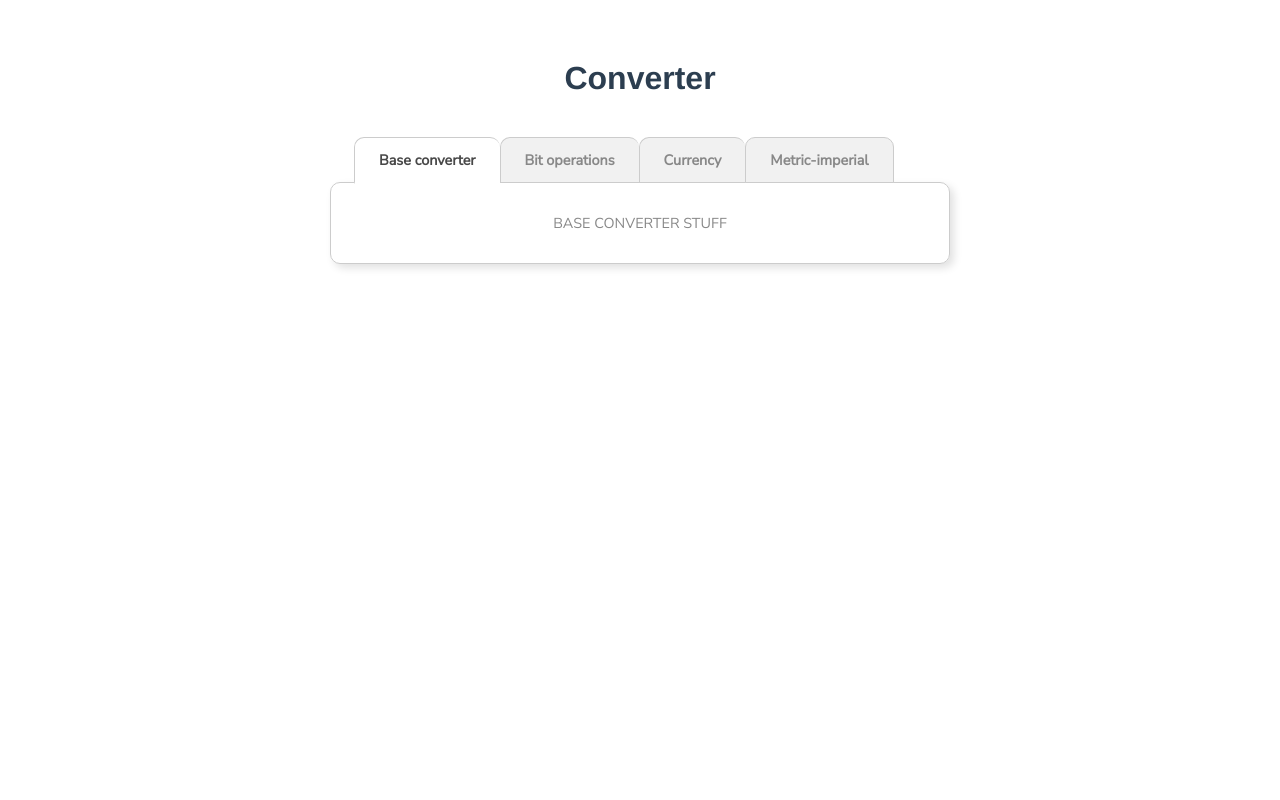
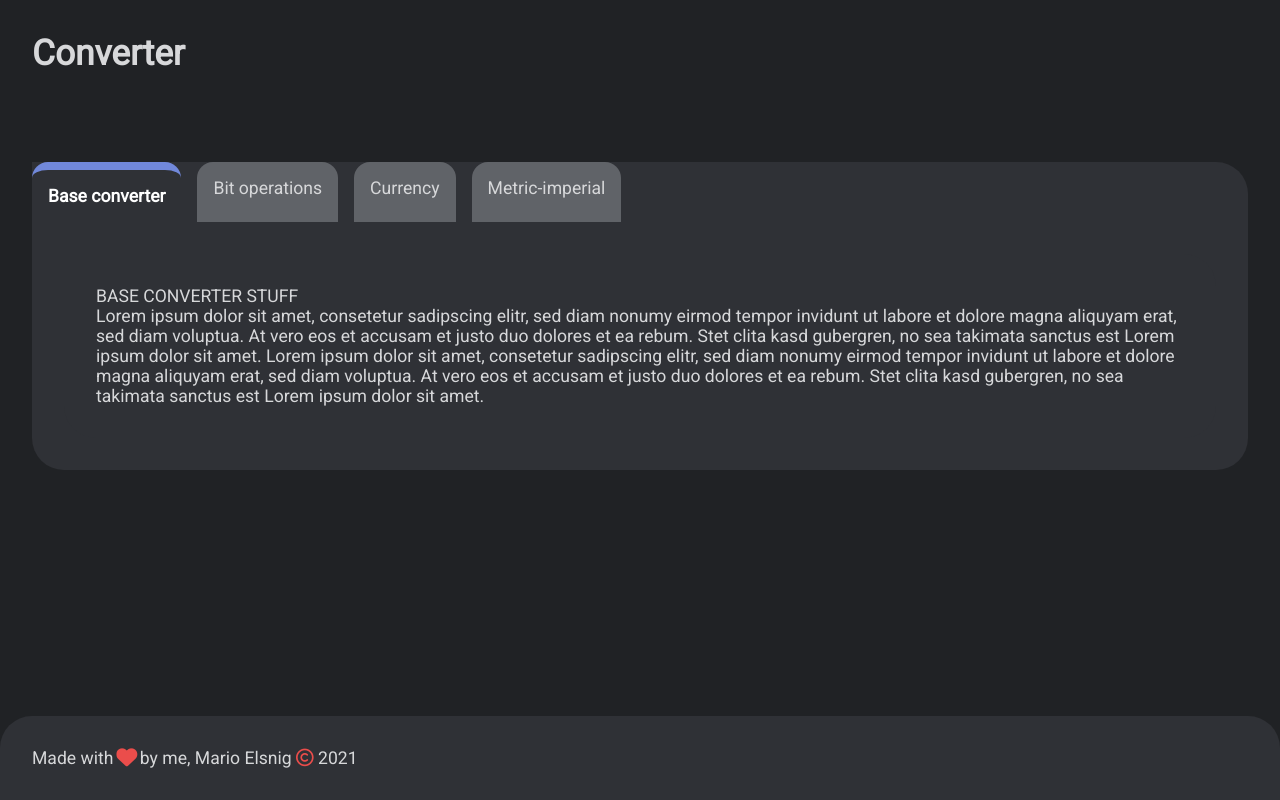
Before and after one commit to MarioMatschgi/Converter, a Vue app: page / in a window 1280 px wide. Built offline with nearby package versions, Linux system fonts and the light colour scheme.

Commit message:
Added CSS

```diff
--- a/package.json
+++ b/package.json
@@ -1,6 +1,6 @@
 {
   "name": "converter",
-  "version": "0.1.0",
+  "version": "0.1.2",
   "private": true,
   "scripts": {
     "serve": "vue-cli-service serve",
--- a/public/index.html
+++ b/public/index.html
@@ -1,12 +1,14 @@
 <!DOCTYPE html>
-<html lang="">
+<html lang="en">
+
 <head>
   <meta charset="utf-8">
   <meta http-equiv="X-UA-Compatible" content="IE=edge">
   <meta name="viewport" content="width=device-width,initial-scale=1.0">
   <link rel="icon" href="<%= BASE_URL %>favicon.ico">
-    <title><%= htmlWebpackPlugin.options.title %></title>
+  <title>Converter</title>
 </head>
+
 <body>
   <noscript>
     <strong>We're sorry but <%= htmlWebpackPlugin.options.title %> doesn't work properly without JavaScript enabled. Please enable it to continue.</strong>
@@ -14,4 +16,5 @@
   <div id="app"></div>
   <!-- built files will be auto injected -->
 </body>
+
 </html>
--- a/src/App.vue
+++ b/src/App.vue
@@ -1,26 +1,76 @@
 <template>
+  <!-- HEADER -->
+  <div class="header">
     <h1>Converter</h1>
-  <TabHeader></TabHeader>
+  </div>
+
+  <!-- CONTENT -->
+  <div class="content">
+    <TabHeader/>
+  </div>
+
+  <!-- FOOTER -->
+  <div class="spacer"></div>
+  <div class="footer">
+    <Footer/>
+  </div>
 </template>
 
 <script>
 import TabHeader from "./components/TabHeader";
+import Footer from "./components/Footer";
 
 export default {
 	name: "App",
 	components: {
 		TabHeader,
+		Footer,
+	},
+	mounted() {
+		let fa = document.createElement("script");
+		fa.setAttribute("src", "https://kit.fontawesome.com/c073fc9ae6.js");
+		document.head.appendChild(fa);
 	},
 };
 </script>
 
 <style>
+@import url("https://fonts.googleapis.com/css2?family=Roboto&display=swap");
+
+:root {
+	--colors_red: #eb4d4b;
+
+	--background_color: #202225;
+	--foreground_color: #2f3136;
+	--accent_color: #7188da;
+	--highlight_color: #606368;
+	/* --hover_color: #7188da; */
+	/*--selection_color: #ffffff17;*/ /* bright gray 37393e */
+	--font_color: #d7d8da;
+	--font_selection_color: var(--colors_red);
+
+	--margin-h: 2rem;
+	--margin-p: 0.5rem;
+
+	--small_padding: 1rem;
+	--padding: 2rem;
+
+	--small_border_radius: 1rem;
+	--border_radius: 2rem;
+}
+
 #app {
-  font-family: Avenir, Helvetica, Arial, sans-serif;
+	font-family: "Roboto", sans-serif, Arial, Helvetica, sans-serif;
+	font-size: 1.1rem;
 	-webkit-font-smoothing: antialiased;
-  -moz-osx-font-smoothing: grayscale;
-  text-align: center;
-  color: #2c3e50;
-  margin-top: 60px;
+
+	color: var(--font_color);
+	flex-grow: 1;
+	display: flex;
+	flex-direction: column;
 }
 </style>
+
+<style src="@/Css/general.css"></style>
+<style src="@/Css/font.css"></style>
+<style src="@/Css/animations.css"></style>
--- /dev/null
+++ b/src/Css/animations.css
@@ -0,0 +1,30 @@
+/* HEART ANIMATION */
+.heart {
+  cursor: pointer;
+
+  animation: heart-beat 1.5s;
+  animation-iteration-count: infinite;
+}
+@keyframes heart-beat {
+  0% {
+    transform: scale(1);
+  }
+  10% {
+    transform: scale(1.2);
+  }
+  20% {
+    transform: scale(1);
+  }
+  25% {
+    transform: scale(1);
+  }
+  35% {
+    transform: scale(1.2);
+  }
+  45% {
+    transform: scale(1);
+  }
+  100% {
+    transform: scale(1);
+  }
+}
--- /dev/null
+++ b/src/Css/font.css
@@ -0,0 +1,10 @@
+h1 {
+  margin-top: 0;
+}
+p {
+	margin: 0;
+	padding: 0;
+}
+::selection {
+  color: var(--font_selection_color);
+}
--- /dev/null
+++ b/src/Css/footer.css
@@ -0,0 +1,3 @@
+.footer .box {
+  border-radius: var(--border_radius) var(--border_radius) 0 0;
+}
--- /dev/null
+++ b/src/Css/general.css
@@ -0,0 +1,39 @@
+html {
+	background-color: var(--background_color);
+	margin: 0;
+  padding: 0;
+}
+body {
+  margin: 0;
+  padding: 0;
+  min-height: 100vh;
+
+  display: flex;
+  flex-direction: column;
+}
+
+.content, .header {
+	margin: var(--padding);
+}
+
+.box {
+  margin-top: var(--margin-p);
+  padding: var(--padding);
+
+  border-radius: var(--border_radius);
+  background: var(--foreground_color);
+}
+.box :first-child {
+  margin-top: 0;
+}
+.box :last-child {
+  margin-bottom: 0;
+}
+
+.heart, .copyrightsign {
+  color: var(--colors_red);
+}
+
+.spacer {
+  flex-grow: 1;
+}
--- /dev/null
+++ b/src/Css/tab-system.css
@@ -0,0 +1,48 @@
+.container {
+
+}
+.content {
+  background-color: var(--foreground_color);
+  border-radius: 0 var(--border_radius) var(--border_radius) var(--border_radius);
+}
+
+/* Style the tabs */
+.tabs {
+  display: flex;
+}
+
+.tabs a {
+	cursor: pointer;
+  padding: var(--small_padding);
+	transition: background-color 0.2s;
+  background-color: var(--highlight_color);
+  border-radius: var(--small_border_radius) var(--small_border_radius) 0 0;
+
+  margin-right: var(--small_border_radius);
+  border-top: 0 solid var(--highlight_color);
+
+  transition: all .4s;
+}
+.tabs a:last-child {
+  margin-right: 0;
+}
+
+/* Change background color of tabs on hover */
+.tabs a:not(.active):hover, .tabs a.active {
+	background-color: var(--foreground_color);
+
+  border-top: calc(var(--small_border_radius) / 2) solid var(--accent_color);
+	color: #fff;
+  font-weight: bold;
+}
+
+/* Styling for active tab */
+.tabs a.active {
+  /* background-color: var(--selection_color); */
+	cursor: default;
+}
+
+/* Style the tab content */
+.tabcontent {
+	padding: var(--padding);
+}
--- /dev/null
+++ b/src/components/Footer.vue
@@ -0,0 +1,18 @@
+<template>
+  <div class="box">
+    <p class="copyright">
+      Made with <i class="fas heart" aria-hidden="true"></i> by me, Mario Elsnig <i class="far copyrightsign" aria-hidden="true"></i> 2021
+    </p>
+  </div>
+</template>
+
+<script>
+export default {
+	name: "Footer",
+};
+</script>
+
+<style>
+</style>
+
+<style scoped src="@/Css/footer.css"></style>
--- a/src/components/TabHeader.vue
+++ b/src/components/TabHeader.vue
@@ -10,6 +10,7 @@
 		<div class="content">
 			<div v-if="activetab === '1'" class="tabcontent">
 				<p>BASE CONVERTER STUFF</p>
+        <p>Lorem ipsum dolor sit amet, consetetur sadipscing elitr, sed diam nonumy eirmod tempor invidunt ut labore et dolore magna aliquyam erat, sed diam voluptua. At vero eos et accusam et justo duo dolores et ea rebum. Stet clita kasd gubergren, no sea takimata sanctus est Lorem ipsum dolor sit amet. Lorem ipsum dolor sit amet, consetetur sadipscing elitr, sed diam nonumy eirmod tempor invidunt ut labore et dolore magna aliquyam erat, sed diam voluptua. At vero eos et accusam et justo duo dolores et ea rebum. Stet clita kasd gubergren, no sea takimata sanctus est Lorem ipsum dolor sit amet.</p>
 			</div>
 			<div v-if="activetab === '2'" class="tabcontent">
 				<p>BIT OPERATION</p>
@@ -34,88 +35,6 @@ export default {
 };
 </script>
 
+<style src="@/Css/tab-system.css"></style>
 <style scoped>
-/* Import Google Font */
-@import url(https://fonts.googleapis.com/css?family=Nunito+Sans);
-
-/* RESET */
-* {
-	box-sizing: border-box;
-	margin: 0;
-	padding: 0;
-}
-
-.container {
-	max-width: 620px;
-	min-width: 420px;
-	margin: 40px auto;
-	font-family: "Nunito Sans", Arial, Helvetica, sans-serif;
-	font-size: 0.9em;
-	color: #888;
-}
-
-/* Style the tabs */
-.tabs {
-	overflow: hidden;
-	margin-bottom: -2px; /* hide bottom border */
-	margin-left: 24px;
-}
-
-.tabs a {
-	float: left;
-	cursor: pointer;
-	padding: 12px 24px;
-	transition: background-color 0.2s;
-	border: 1px solid #ccc;
-	border-right: none;
-	background-color: #f1f1f1;
-	border-radius: 10px 10px 0 0;
-	font-weight: bold;
-}
-.tabs a:last-child {
-	border-right: 1px solid #ccc;
-}
-
-/* Change background color of tabs on hover */
-.tabs a:hover {
-	background-color: #aaa;
-	color: #fff;
-}
-
-/* Styling for active tab */
-.tabs a.active {
-	background-color: #fff;
-	color: #484848;
-	border-bottom: 2px solid #fff;
-	cursor: default;
-}
-
-/* Style the tab content */
-.tabcontent {
-	padding: 30px 50px;
-	border: 1px solid #ccc;
-	border-radius: 10px;
-	box-shadow: 4px 4px 8px #e1e1e1;
-}
-
-.tabcontent td {
-	padding: 0.3em 0.4em;
-	color: #484848;
-}
-.tabcontent td.legend {
-	color: #888;
-	font-weight: bold;
-	text-align: right;
-}
-.tabcontent .map {
-	height: 173px;
-	width: 220px;
-	background: #d3eafb;
-	margin-left: 60px;
-	border: 1px solid #ccc;
-	border-radius: 10px;
-}
-.data {
-	width: 120px;
-}
 </style>
```
Lines whose indentation alone changed are shown as unchanged.
